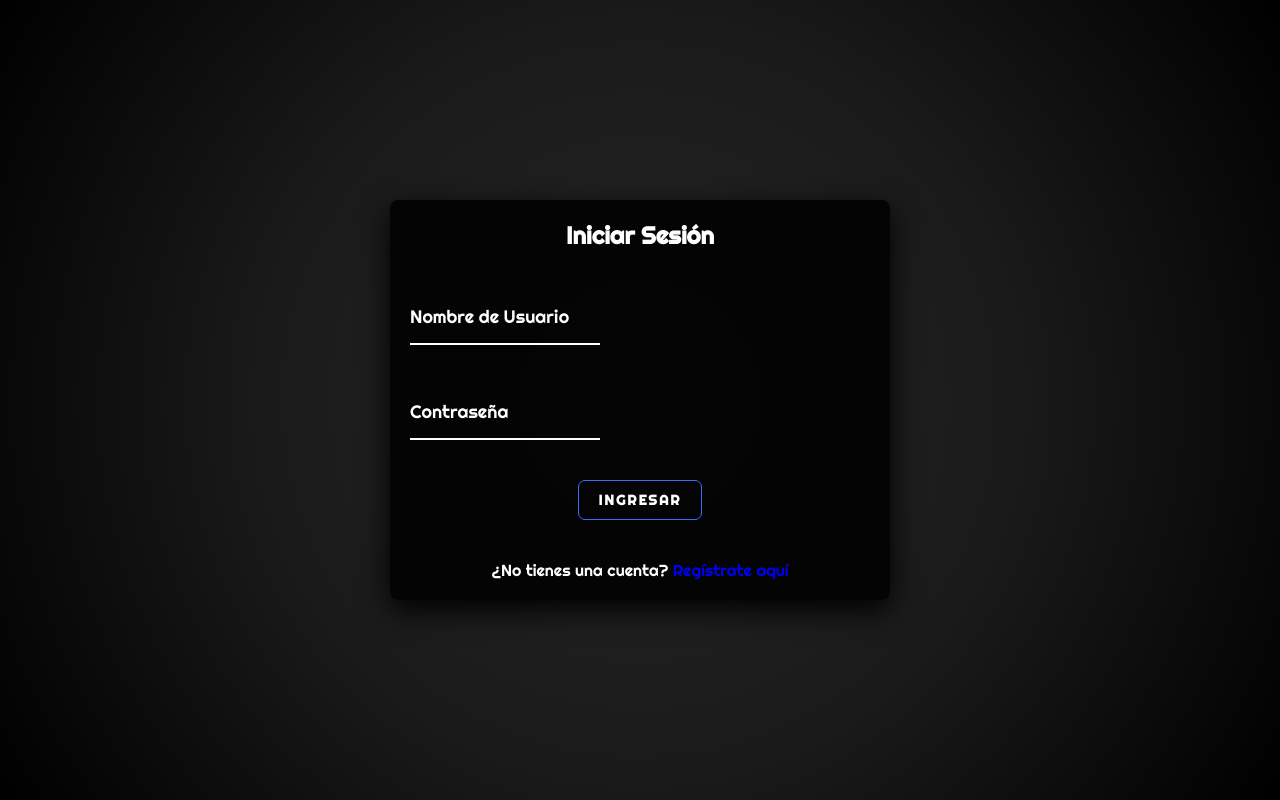
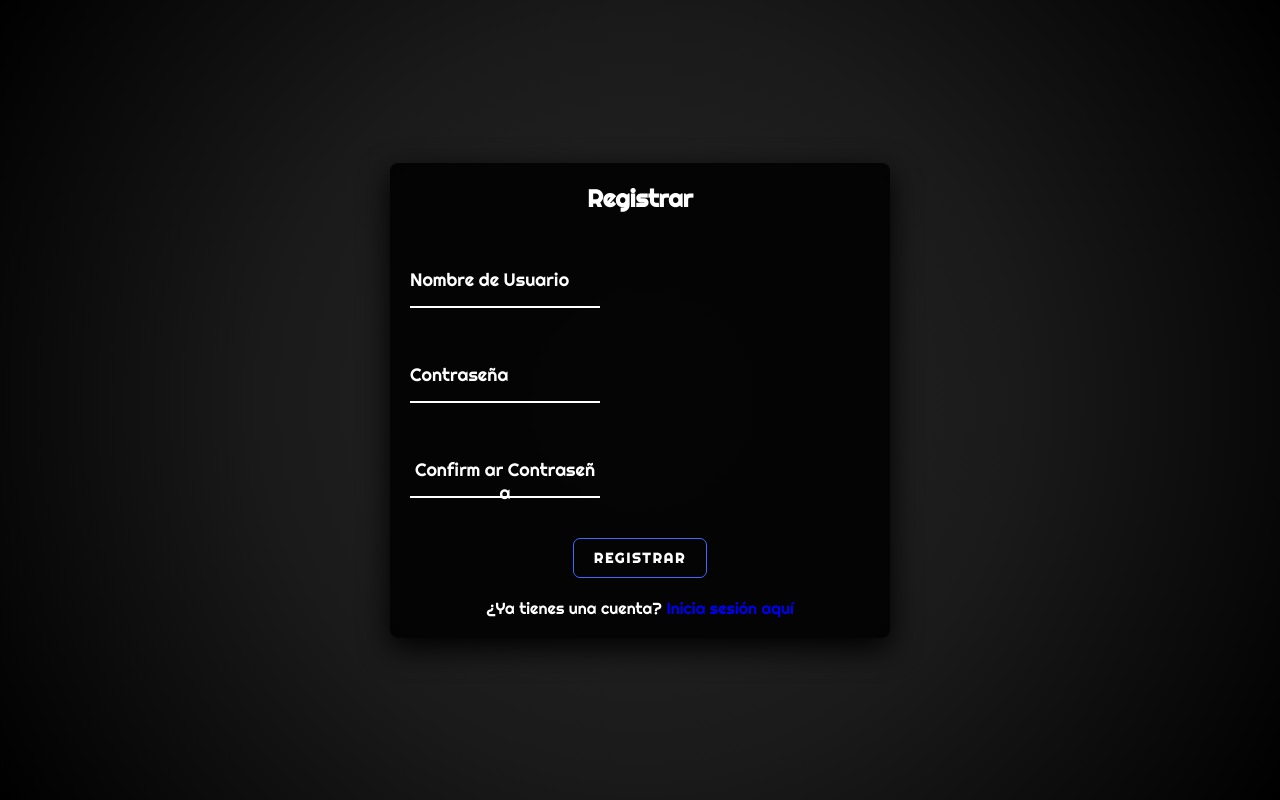
Before and after one commit to SnayderCJ/inicio_De_Seccion, a plain HTML site: page index.html in a window 1280 px wide. Both pictures are taken after a click on the link "Regístrate aquí". Drawn offline with Linux system fonts and the light colour scheme.

Commit message:
Update Script

```diff
--- /dev/null
+++ b/JavaScript/main.js
@@ -0,0 +1,54 @@
+document.addEventListener('DOMContentLoaded', () => {
+    const registerContainer = document.getElementById('register-container')
+    const loginContainer = document.getElementById('login-container')
+    const registerErrorMessage = document.getElementById('register-error-message')
+    const loginErrorMessage = document.getElementById('login-errror-message')
+
+    const showRegister = () => {
+        registerContainer.style.display = 'block'
+        loginContainer.style.display = 'none';
+        registerErrorMessage.innerText = '';
+        loginErrorMessage.innerText = '';
+    }
+
+    const showLogin = () => {
+        registerContainer.style.display = 'none';
+        loginContainer.style.display = 'block';
+        registerErrorMessage.innerText = '';
+        loginErrorMessage.innerText = '';
+    }
+
+    window.showRegister = showRegister;
+    window.showLogin = showLogin;
+
+    const register = () => {
+        const username = document.getElementById('register-username').value;
+        const password = document.getElementById('register-password').value;
+        const confirmPassword = document.getElementById('register-confirm-password').value;
+
+        if (password !== confirmPassword) {
+            registerErrorMessage.innerText = 'Las contraseñas no coinciden.';
+            return;
+        }
+
+        console.log(`Registrado: ${username}`);
+        registerErrorMessage.innerText = 'Registrado exitosamente. Ahora puedes iniciar sesión.';
+    }
+
+
+    const login = () => {
+        const username = document.getElementById('login-username').value;
+        const password = document.getElementById('login-password').value;
+
+        if (username === "" || password === "") {
+            loginErrorMessage.innerText = 'Usuario o contraseña incorrecta';
+            return;
+        }
+
+        console.log(`Ingresado: ${username}`);
+        loginErrorMessage.innerText = 'Inicio de sesión exitoso. Redirigiendo...';
+    }
+
+    window.register = register;
+    window.login = login;
+})
--- a/index.html
+++ b/index.html
@@ -71,5 +71,9 @@
 
         <p> ¿No tienes una cuenta? <a href="#" onclick="showRegister()"> Regístrate aquí </a></p>
     </div>
+
+
+
+    <script src="./JavaScript/main.js"></script>
 </body>
 </html>
```
